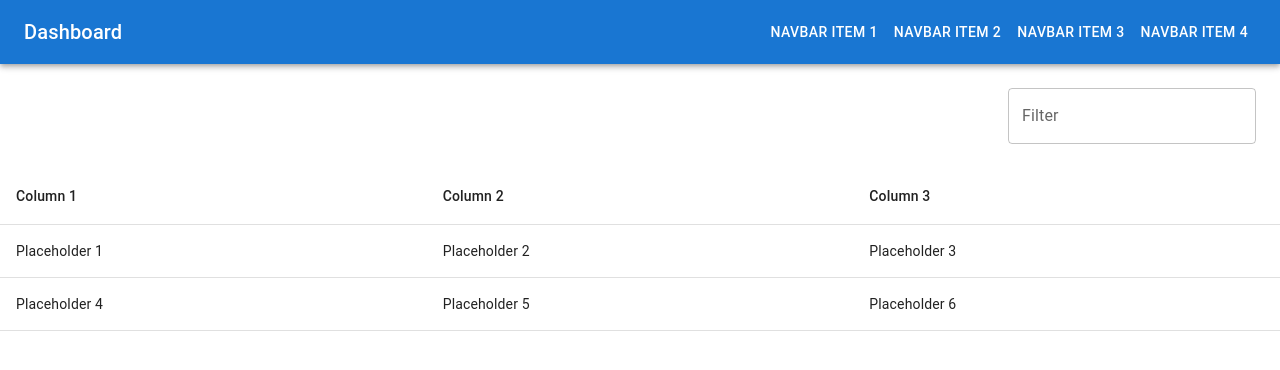
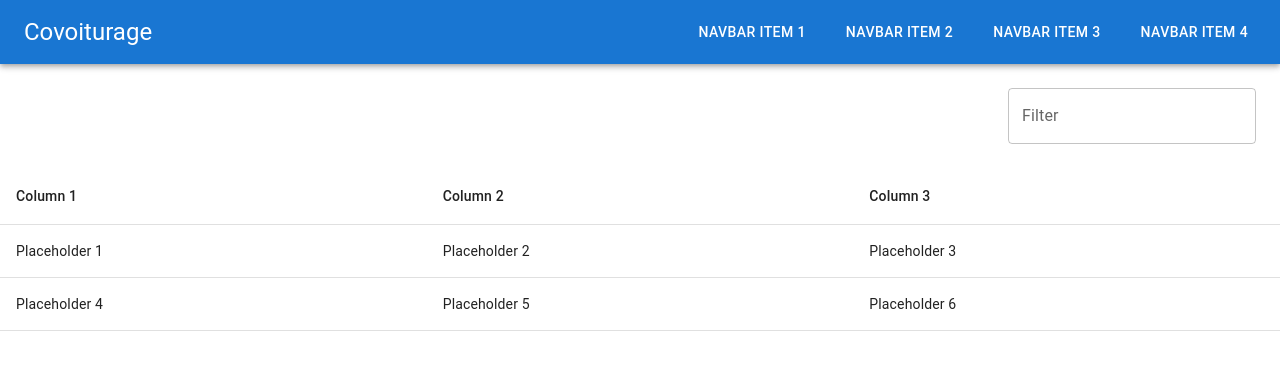
Before and after one commit to abdelmounim-dev/yassir2.0_frontend, a React (Create React App) app: page /dashboard in a window 1280 px wide. Shown: the top 370 px of the page. Built offline with nearby package versions, Linux system fonts and the light colour scheme.

Commit message:
small changes to dashboard

```diff
--- a/src/components/dashboard.js
+++ b/src/components/dashboard.js
@@ -6,13 +6,13 @@ const Dashboard = () => {
     <div>
       <AppBar position="static">
         <Toolbar>
-          <Typography variant="h6" component="div" sx={{ flexGrow: 1 }}>
-            Dashboard
+          <Typography variant="h5" component="div" sx={{ flexGrow: 1 }}>
+            Covoiturage
           </Typography>
-          <Button color="inherit">Navbar Item 1</Button>
-          <Button color="inherit">Navbar Item 2</Button>
-          <Button color="inherit">Navbar Item 3</Button>
-          <Button color="inherit">Navbar Item 4</Button>
+          <Button color="inherit" sx={{ ml: 3 }}>Navbar Item 1</Button>
+          <Button color="inherit" sx={{ ml: 3 }}>Navbar Item 2</Button>
+          <Button color="inherit" sx={{ ml: 3 }}>Navbar Item 3</Button>
+          <Button color="inherit" sx={{ ml: 3 }}>Navbar Item 4</Button>
         </Toolbar>
       </AppBar>
       <Box sx={{ display: 'flex', justifyContent: 'flex-end', m: 3 }}>
```
